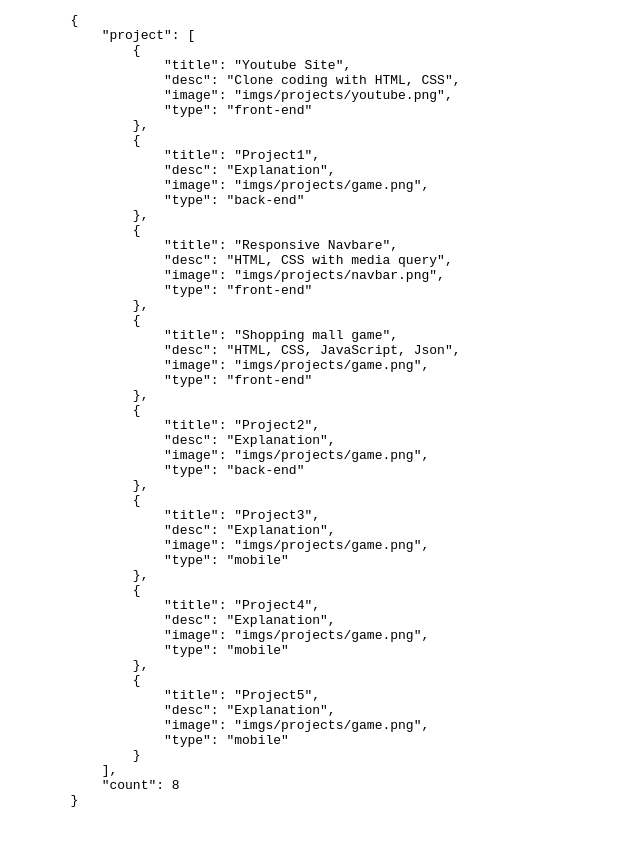
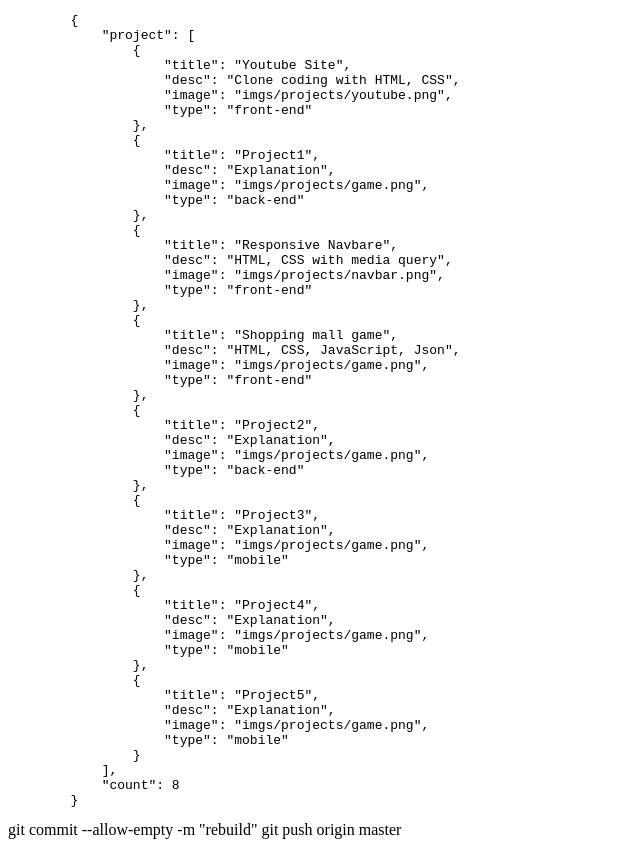
Before and after one commit to Kimminsseo/JSON, a plain HTML site: page index.html in a window 1280 px wide. Shown: the whole page, without its empty margins (0-640 px from the left). Before the commit the page ends 821 px from the top, so only its background shows below. Drawn offline with Linux system fonts and the light colour scheme.

Commit message:
Update index.html

```diff
--- a/index.html
+++ b/index.html
@@ -62,5 +62,8 @@
             "count": 8
         }
 </pre>
+
+git commit --allow-empty -m "rebuild"
+git push origin master
 </body>
 </html>
```
